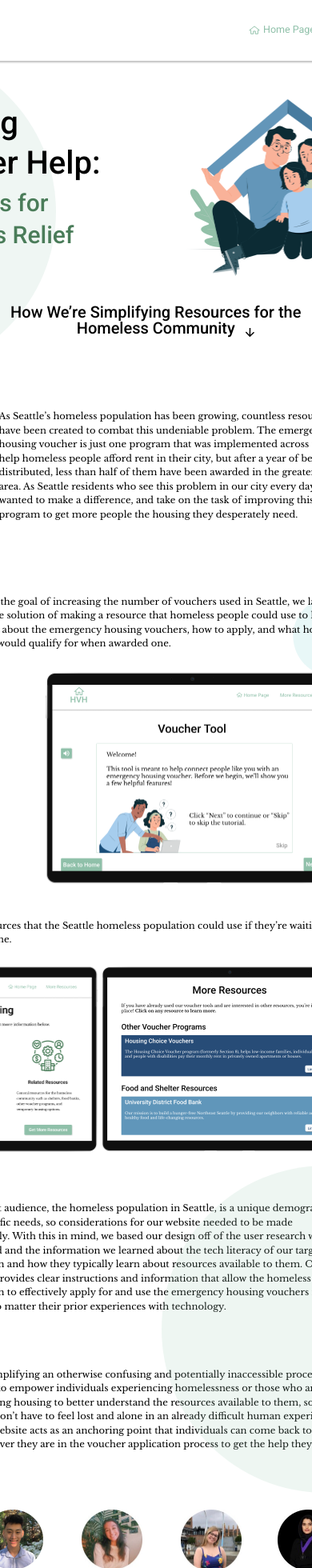
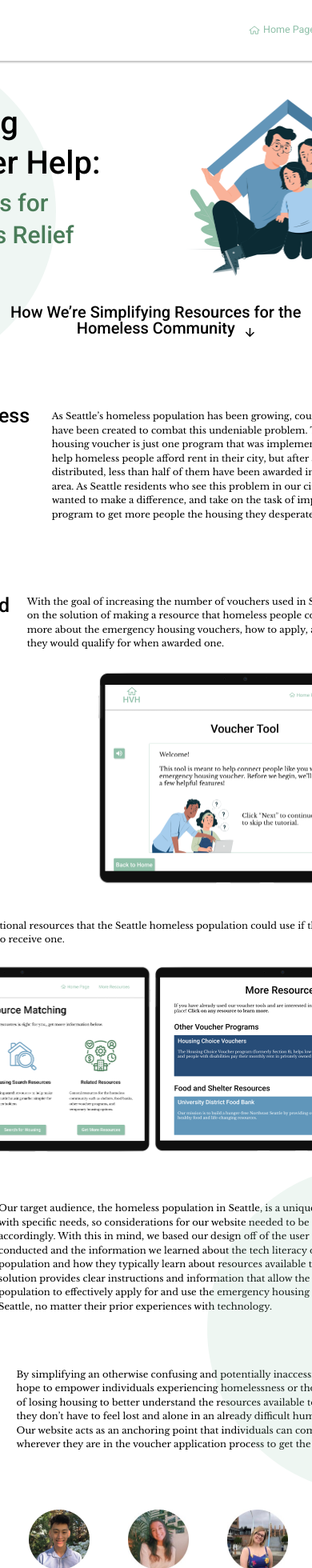
Before and after one commit to allisonhgi/HomelessHousingHelp, a React (Vite) app: page /landing-page in a window 390 px wide. Shown: the top 1960 px of the page at 80% size. Built offline with nearby package versions, Linux system fonts and the light colour scheme; a small style sheet from the web is missing.

Commit message:
responsivept3

```diff
--- a/components/LandingPage/index.jsx
+++ b/components/LandingPage/index.jsx
@@ -243,7 +243,7 @@ const LandingGraphic1 = styled.img`
 `;
 
 const OverlapGroup6 = styled.div`
-  width: 1894px;
+  width: 1650px;
   height: 1865px;
   position: relative;
   margin-top: 76px;
@@ -351,7 +351,7 @@ const WhyHomelessRelief = styled.div`
 
 const OverlapGroup4 = styled.div`
   ${LibrebaskervilleNormalBlack23px}
-  width: 1826px;
+  width: 1600px;
   height: 1659px;
   position: relative;
   margin-top: 34px;
--- a/globals.css
+++ b/globals.css
@@ -23,7 +23,7 @@
   .container-center-horizontal {zoom: 88%;}
 }
 
-@media screen and (max-width: 1024) {
+@media screen and (max-width: 1007) {
   .container-center-horizontal {zoom: 80%;}
 }
 
```
Also changed, not shown: 4 other files (tests, documents, lock files or other folders).
